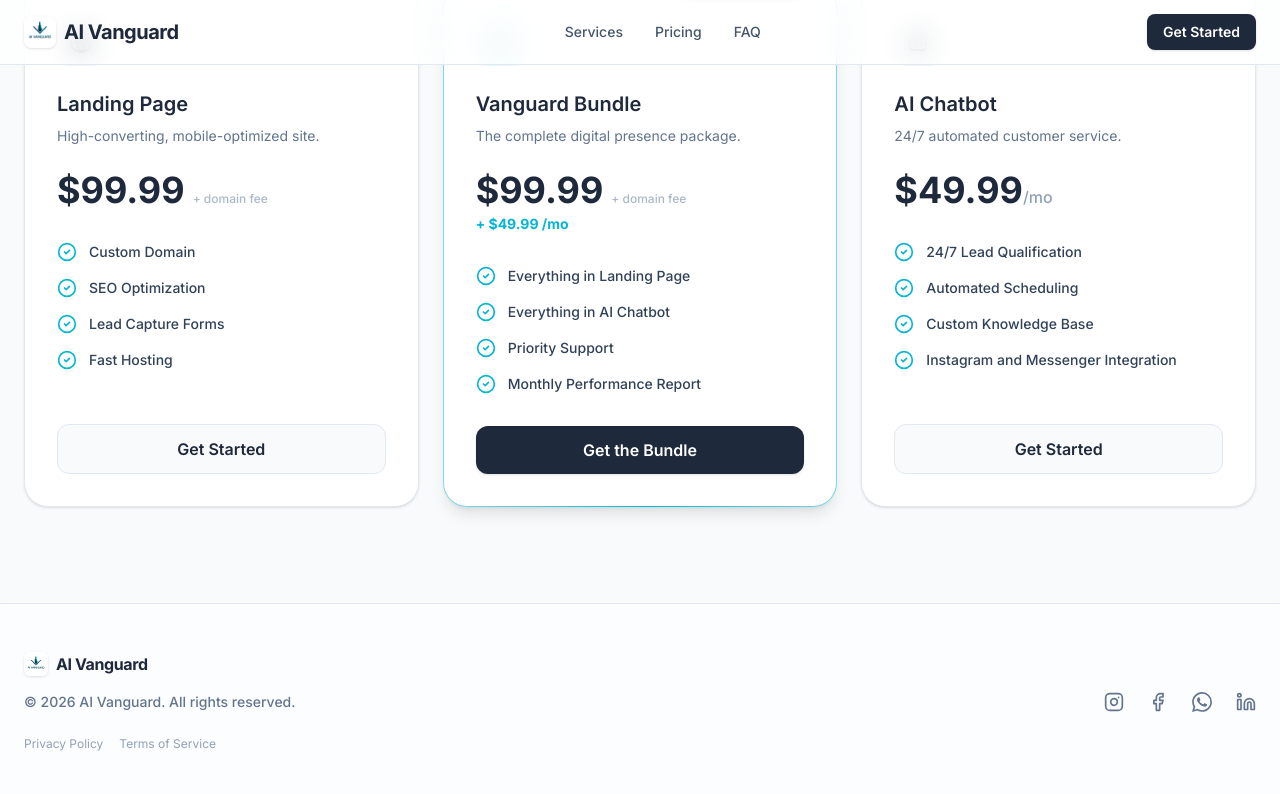
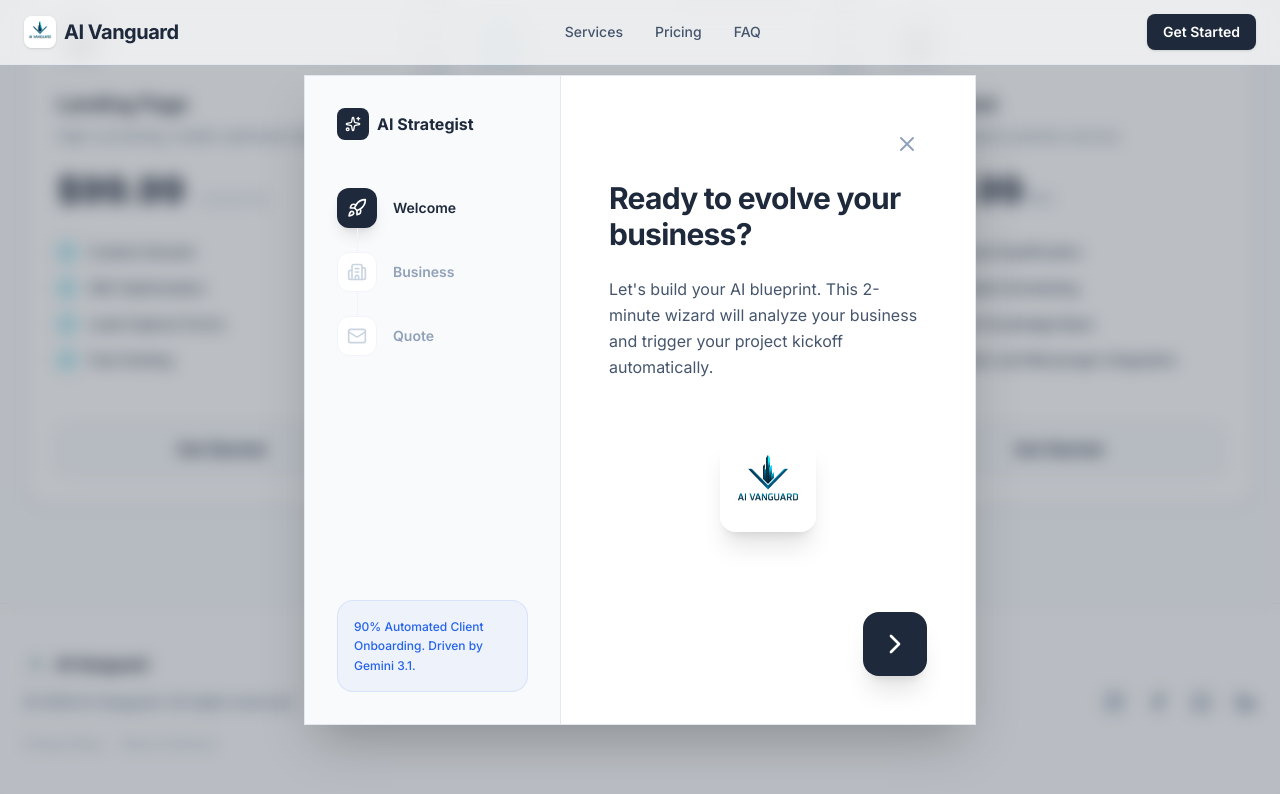
Before and after one commit to UncleSam03/AI-Vanguardd-Website, a Next.js app: page / in a window 1280 px wide. Both pictures are taken after a click on the button "Get the Bundle". Shown: the part 1392-2186 px from the top of the page. Built offline with nearby package versions, Linux system fonts and the light colour scheme.

Commit message:
feat: link pricing buttons to specific wizard packages and bypass selection step

```diff
--- a/src/app/page.tsx
+++ b/src/app/page.tsx
@@ -164,11 +164,17 @@ const STAGGER_CHILDREN_VARIANTS = {
 export default function LandingPage() {
   const [isMenuOpen, setIsMenuOpen] = useState(false);
   const [isWizardOpen, setIsWizardOpen] = useState(false);
+  const [wizardGoal, setWizardGoal] = useState<string | undefined>();
+
+  const openWizard = (goal?: string) => {
+    setWizardGoal(goal);
+    setIsWizardOpen(true);
+  };
 
   return (
     <div className="min-h-screen bg-brand-light text-brand-dark overflow-hidden selection:bg-brand-cyan/30 relative">
       <ParticleBackground />
-      <OnboardingWizard isOpen={isWizardOpen} onClose={() => setIsWizardOpen(false)} />
+      <OnboardingWizard isOpen={isWizardOpen} onClose={() => setIsWizardOpen(false)} initialGoal={wizardGoal} />
 
       {/* Navigation */}
       <header className="fixed top-0 w-full z-50 backdrop-blur-md bg-white/70 border-b border-brand-border">
@@ -194,7 +200,7 @@ export default function LandingPage() {
           <div className="flex items-center gap-4">
             <div className="hidden md:block">
               <button
-                onClick={() => setIsWizardOpen(true)}
+                onClick={() => openWizard('general')}
                 className="px-4 py-2 rounded-lg bg-brand-dark text-white text-sm font-semibold hover:bg-slate-800 transition-colors shadow-sm"
               >
                 Get Started
@@ -243,7 +249,7 @@ export default function LandingPage() {
                   FAQ
                 </Link>
                 <button
-                  onClick={() => setIsWizardOpen(true)}
+                  onClick={() => openWizard()}
                   className="w-full py-4 rounded-xl bg-brand-dark text-white font-semibold hover:bg-slate-800 transition-colors shadow-sm"
                 >
                   Get Started
@@ -440,7 +446,7 @@ export default function LandingPage() {
                         </li>
                       ))}
                     </ul>
-                    <button className="w-full py-3 rounded-xl bg-brand-dark text-white font-semibold hover:bg-slate-800 transition-colors shadow-sm">
+                    <button onClick={() => openWizard('full_onboarding')} className="w-full py-3 rounded-xl bg-brand-dark text-white font-semibold hover:bg-slate-800 transition-colors shadow-sm">
                       Get the Bundle
                     </button>
                   </div>
--- a/src/components/Wizard/OnboardingWizard.tsx
+++ b/src/components/Wizard/OnboardingWizard.tsx
@@ -1,6 +1,6 @@
 'use client';
 
-import { useState } from 'react';
+import { useState, useEffect, useMemo } from 'react';
 import { motion, AnimatePresence } from 'motion/react';
 import {
     X,
@@ -19,14 +19,8 @@ import {
 interface OnboardingWizardProps {
     isOpen: boolean;
     onClose: () => void;
+    initialGoal?: string;
 }
-
-const steps = [
-    { id: 'welcome', title: 'Welcome', icon: Rocket },
-    { id: 'business', title: 'Business', icon: Building2 },
-    { id: 'goal', title: 'Strategy', icon: Target },
-    { id: 'email', title: 'Quote', icon: Mail },
-];
 
 const INDUSTRIES = ['Plumbing', 'Electrical', 'Landscaping', 'HVAC', 'Home Services', 'Construction', 'Other'];
 const GOALS = [
@@ -35,18 +29,43 @@ const GOALS = [
     { id: 'full_onboarding', title: 'Full AI Onboarding', desc: 'Combined Chatbot and Landing Page setup for maximum growth.' },
 ];
 
-export default function OnboardingWizard({ isOpen, onClose }: OnboardingWizardProps) {
+export default function OnboardingWizard({ isOpen, onClose, initialGoal }: OnboardingWizardProps) {
     const [currentStep, setCurrentStep] = useState(0);
     const [loading, setLoading] = useState(false);
     const [strategy, setStrategy] = useState<any>(null);
     const [formData, setFormData] = useState({
         business_name: '',
         industry: 'Plumbing',
-        primary_ai_goal: 'chatbot',
+        primary_ai_goal: initialGoal || 'chatbot',
         email: '',
     });
 
-    const nextStep = () => setCurrentStep((prev) => Math.min(prev + 1, steps.length - 1));
+    const activeSteps = useMemo(() => {
+        const baseSteps = [
+            { id: 'welcome', title: 'Welcome', icon: Rocket },
+            { id: 'business', title: 'Business', icon: Building2 },
+            { id: 'goal', title: 'Strategy', icon: Target },
+            { id: 'email', title: 'Quote', icon: Mail },
+        ];
+        if (initialGoal) {
+            return baseSteps.filter(s => s.id !== 'goal');
+        }
+        return baseSteps;
+    }, [initialGoal]);
+
+    useEffect(() => {
+        if (isOpen) {
+            setFormData(prev => ({
+                ...prev,
+                primary_ai_goal: initialGoal || 'chatbot'
+            }));
+            setCurrentStep(0);
+            setStrategy(null);
+            setLoading(false);
+        }
+    }, [isOpen, initialGoal]);
+
+    const nextStep = () => setCurrentStep((prev) => Math.min(prev + 1, activeSteps.length));
     const prevStep = () => setCurrentStep((prev) => Math.max(prev - 1, 0));
 
     const handleSubmit = async () => {
@@ -60,7 +79,7 @@ export default function OnboardingWizard({ isOpen, onClose }: OnboardingWizardPr
             if (response.ok) {
                 const data = await response.json();
                 setStrategy(data);
-                setCurrentStep(steps.length); // Final "Thank You" step
+                setCurrentStep(activeSteps.length); // Final "Thank You" step
             }
         } catch (error) {
             console.error('Error generating quote:', error);
@@ -69,7 +88,8 @@ export default function OnboardingWizard({ isOpen, onClose }: OnboardingWizardPr
         }
     };
 
-    const progress = (currentStep / (steps.length - 1)) * 100;
+    const progress = (currentStep / activeSteps.length) * 100;
+    const currentStepId = currentStep < activeSteps.length ? activeSteps[currentStep].id : 'thankyou';
 
     return (
         <AnimatePresence>
@@ -92,7 +112,7 @@ export default function OnboardingWizard({ isOpen, onClose }: OnboardingWizardPr
                                 </div>
 
                                 <div className="space-y-6">
-                                    {steps.map((step, idx) => {
+                                    {activeSteps.map((step, idx) => {
                                         const Icon = step.icon;
                                         const isActive = idx === currentStep;
                                         const isCompleted = idx < currentStep;
@@ -105,7 +125,7 @@ export default function OnboardingWizard({ isOpen, onClose }: OnboardingWizardPr
                                                 </div>
                                                 <span className={`text-sm font-semibold transition-colors ${isActive ? 'text-brand-dark' : 'text-slate-400'
                                                     }`}>{step.title}</span>
-                                                {idx < steps.length - 1 && (
+                                                {idx < activeSteps.length - 1 && (
                                                     <div className="absolute top-10 left-5 w-px h-6 bg-slate-100" />
                                                 )}
                                             </div>
@@ -133,7 +153,7 @@ export default function OnboardingWizard({ isOpen, onClose }: OnboardingWizardPr
 
                             <div className="flex-1">
                                 <AnimatePresence mode="wait">
-                                    {currentStep === 0 && (
+                                    {currentStepId === 'welcome' && (
                                         <motion.div
                                             key="step0"
                                             initial={{ opacity: 0, x: 20 }}
@@ -153,7 +173,7 @@ export default function OnboardingWizard({ isOpen, onClose }: OnboardingWizardPr
                                         </motion.div>
                                     )}
 
-                                    {currentStep === 1 && (
+                                    {currentStepId === 'business' && (
                                         <motion.div
                                             key="step1"
                                             initial={{ opacity: 0, x: 20 }}
@@ -186,7 +206,7 @@ export default function OnboardingWizard({ isOpen, onClose }: OnboardingWizardPr
                                         </motion.div>
                                     )}
 
-                                    {currentStep === 2 && (
+                                    {currentStepId === 'goal' && (
                                         <motion.div
                                             key="step2"
                                             initial={{ opacity: 0, x: 20 }}
@@ -213,7 +233,7 @@ export default function OnboardingWizard({ isOpen, onClose }: OnboardingWizardPr
                                         </motion.div>
                                     )}
 
-                                    {currentStep === 3 && (
+                                    {currentStepId === 'email' && (
                                         <motion.div
                                             key="step4"
                                             initial={{ opacity: 0, x: 20 }}
@@ -236,7 +256,7 @@ export default function OnboardingWizard({ isOpen, onClose }: OnboardingWizardPr
                                         </motion.div>
                                     )}
 
-                                    {currentStep === 4 && strategy && (
+                                    {currentStepId === 'thankyou' && strategy && (
                                         <motion.div
                                             key="thankyou"
                                             initial={{ opacity: 0, scale: 0.9 }}
@@ -282,7 +302,7 @@ export default function OnboardingWizard({ isOpen, onClose }: OnboardingWizardPr
                                 </AnimatePresence>
                             </div>
 
-                            {currentStep < 4 && (
+                            {currentStep < activeSteps.length && (
                                 <div className="pt-12 flex items-center justify-between">
                                     <button
                                         onClick={prevStep}
@@ -292,7 +312,7 @@ export default function OnboardingWizard({ isOpen, onClose }: OnboardingWizardPr
                                         <ChevronLeft className="w-8 h-8" />
                                     </button>
 
-                                    {currentStep === (steps.length - 1) ? (
+                                    {currentStep === (activeSteps.length - 1) ? (
                                         <button
                                             onClick={handleSubmit}
                                             disabled={loading || !formData.business_name || !formData.email.includes('@')}
```
